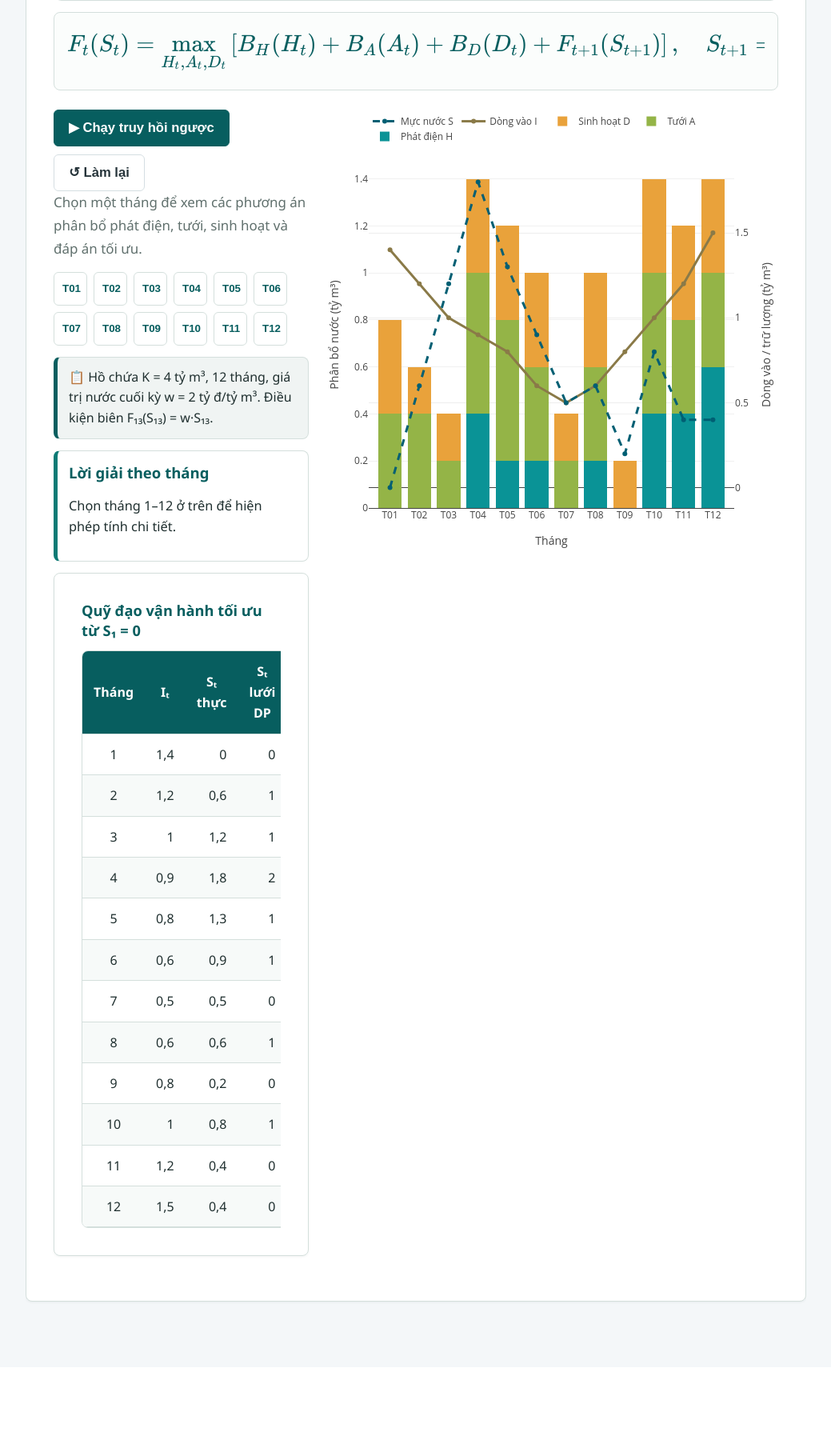
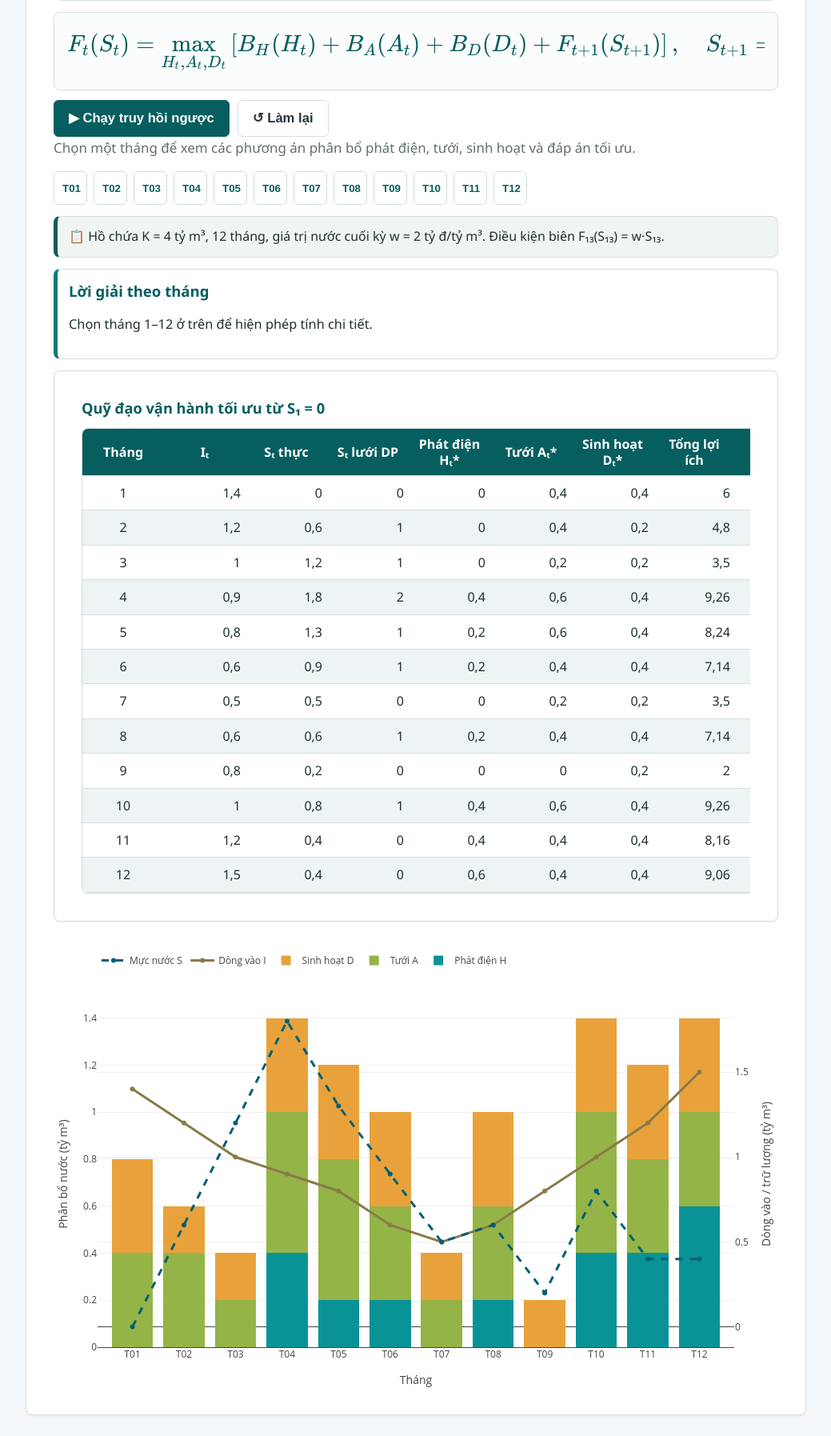
Before and after one commit to robindang0573/wateropt-edu, a Flask app: page /optimization in a window 1280 px wide. Shown: the part 3338-5133 px from the top of the page at 80% size, without its empty margins (240-1279 px from the left). Before the commit the page ends 4968 px from the top, so only its background shows below. Run offline with Flask 3, Linux system fonts and the light colour scheme; some libraries are stand-ins or nearby versions.

Commit message:
Expand dynamic programming tables to full width

```diff
--- a/static/css/style.css
+++ b/static/css/style.css
@@ -1479,6 +1479,41 @@ tfoot td { font-weight: 700; background: var(--subtle); }
 .learning-page .dp-options-table tr.dp-best-option td { background: #e5f1ef; font-weight: 800; }
 .learning-page .dp-answer { background: #edf7f4; border-radius: 6px; padding: 10px 12px; }
 
+/* DP month worksheet uses the full module width instead of the narrow split column. */
+.module-optimization .dp-workspace,
+.module-optimization .dp-solution { min-width: 0; width: 100%; }
+.module-optimization .dp-solution { overflow: hidden; }
+.module-optimization .dp-options-table {
+    width: 100%;
+    min-width: 1080px;
+    table-layout: fixed;
+    font-variant-numeric: tabular-nums;
+}
+.module-optimization .dp-options-table th {
+    line-height: 1.25;
+    padding: 9px 6px;
+    white-space: normal;
+}
+.module-optimization .dp-options-table td {
+    padding: 7px 6px;
+    white-space: nowrap;
+}
+.module-optimization .dp-options-table tbody tr:nth-child(even) td { background: var(--panel); }
+.module-optimization .dp-options-table tbody tr.dp-best-option td { background: #d9eee8; }
+.module-optimization .dp-options-table tbody tr:hover td { background: var(--accent); }
+.module-optimization .dp-trajectory-card { min-width: 0; width: 100%; }
+.module-optimization #dpTable {
+    width: 100%;
+    min-width: 920px;
+    table-layout: fixed;
+    font-variant-numeric: tabular-nums;
+}
+.module-optimization #dpTable th { padding: 9px 6px; line-height: 1.25; white-space: normal; }
+.module-optimization #dpTable td { padding: 8px 6px; white-space: nowrap; }
+.module-optimization #dpTable tbody tr:nth-child(even) td { background: var(--panel); }
+.module-optimization #dpTable tbody tr.current td { background: var(--accent); font-weight: 800; }
+.module-optimization .dp-full-plot { width: 100%; max-width: 100%; }
+
 .learning-page .chain {
     display: flex;
     flex-wrap: wrap;
--- a/templates/base.html
+++ b/templates/base.html
@@ -10,7 +10,7 @@
             document.documentElement.setAttribute('data-theme', t);
         })();
     </script>
-    <link rel="stylesheet" href="{{ url_for('static', filename='css/style.css') }}?v=18">
+    <link rel="stylesheet" href="{{ url_for('static', filename='css/style.css') }}?v=20">
     <script src="https://cdn.plot.ly/plotly-2.35.2.min.js"></script>
     <link rel="stylesheet" href="https://cdn.jsdelivr.net/npm/katex@0.16.10/dist/katex.min.css">
     <script defer src="https://cdn.jsdelivr.net/npm/katex@0.16.10/dist/katex.min.js"></script>
--- a/templates/optimization.html
+++ b/templates/optimization.html
@@ -306,8 +306,7 @@
         S_{t+1}=S_t+I_t-H_t-A_t-D_t,\quad F_{13}(S_{13})={{ dp.w }}S_{13}$$
     </div>
 
-    <div class="psplit">
-        <div>
+    <div class="dp-workspace">
         <div class="btn-row">
             <button type="button" class="btn primary" id="dpPlay">▶ Chạy truy hồi ngược</button>
             <button type="button" class="btn ghost" id="dpReset">↺ Làm lại</button>
@@ -319,7 +318,9 @@
             <h3>Lời giải theo tháng</h3>
             <p>Chọn tháng 1–12 ở trên để hiện phép tính chi tiết.</p>
         </div>
-            <div class="card">
+    </div>
+
+    <div class="card dp-trajectory-card">
         <h3>Quỹ đạo vận hành tối ưu từ S₁ = 0</h3>
         <div class="table-responsive">
             <table id="dpTable" class="dp-table">
@@ -328,11 +329,7 @@
             </table>
         </div>
     </div>
-        </div>
-        <div>
-            <div id="dpPlot" class="plot dp-plot"></div>
-        </div>
-    </div>
+    <div id="dpPlot" class="plot dp-plot dp-full-plot"></div>
 </section>
 
 </div>
```
Lines whose indentation alone changed are shown as unchanged.
